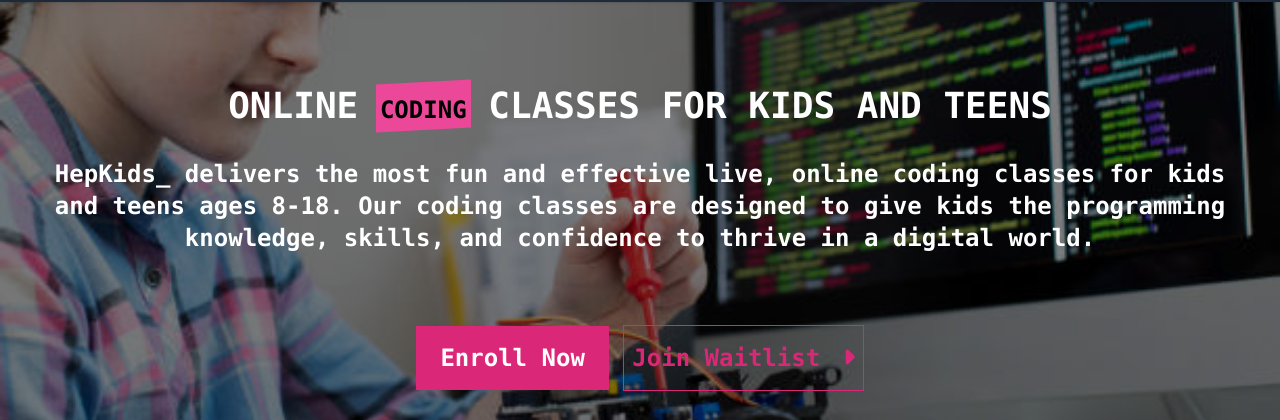
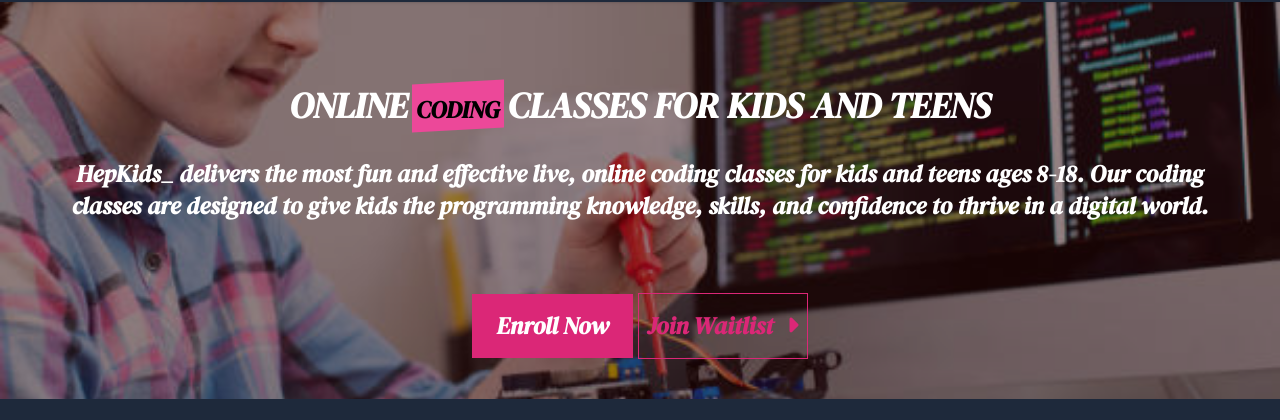
Before and after one commit to Thatgirl9/HepKids_-Coding-School-Website, a plain HTML site: page index.html in a window 1280 px wide. Shown: the part 78-498 px from the top of the page. Drawn offline with nearby package versions, Linux system fonts and the light colour scheme; grey boxes are pictures that could not be loaded.

Commit message:
changed font

```diff
--- a/styles.css
+++ b/styles.css
@@ -1,7 +1,12 @@
+/* @import url('https://fonts.googleapis.com/css2?family=Borel&display=swap'); */
+  /* @import url('https://fonts.googleapis.com/css2?family=Abril+Fatface&display=swap'); */
+  @import url('https://fonts.googleapis.com/css2?family=DM+Serif+Display:ital@1&display=swap');
+
 *{
   margin:0;
   padding:0;
   box-sizing:border-box;
+  font-family:'DM Serif Display', serif;
 }
 html{
 
@@ -136,12 +141,6 @@ body{
   background-size: cover;
   height: 100%;
   width: 100%;
-  /* opacity: 0; */
-  /* background-opacity:50 ; */
-  /* opacity: calc(100% - 0.5); */
-  /* background-color: rgba(0, 0, 0, 3); */
-
-
 }
 .bg-overlay {
   position: absolute;
@@ -150,7 +149,7 @@ body{
   right: 0;
   bottom: 0;
   height: auto;
-  background-color: rgba(0, 0, 0, 0.5); /* Adjust the last value (0.5) to control the darkness */
+  background-color: rgba(47, 9, 9, 0.5); /* Adjust the last value (0.5) to control the darkness */
 }
 
 /* CURRICULUM */
```
